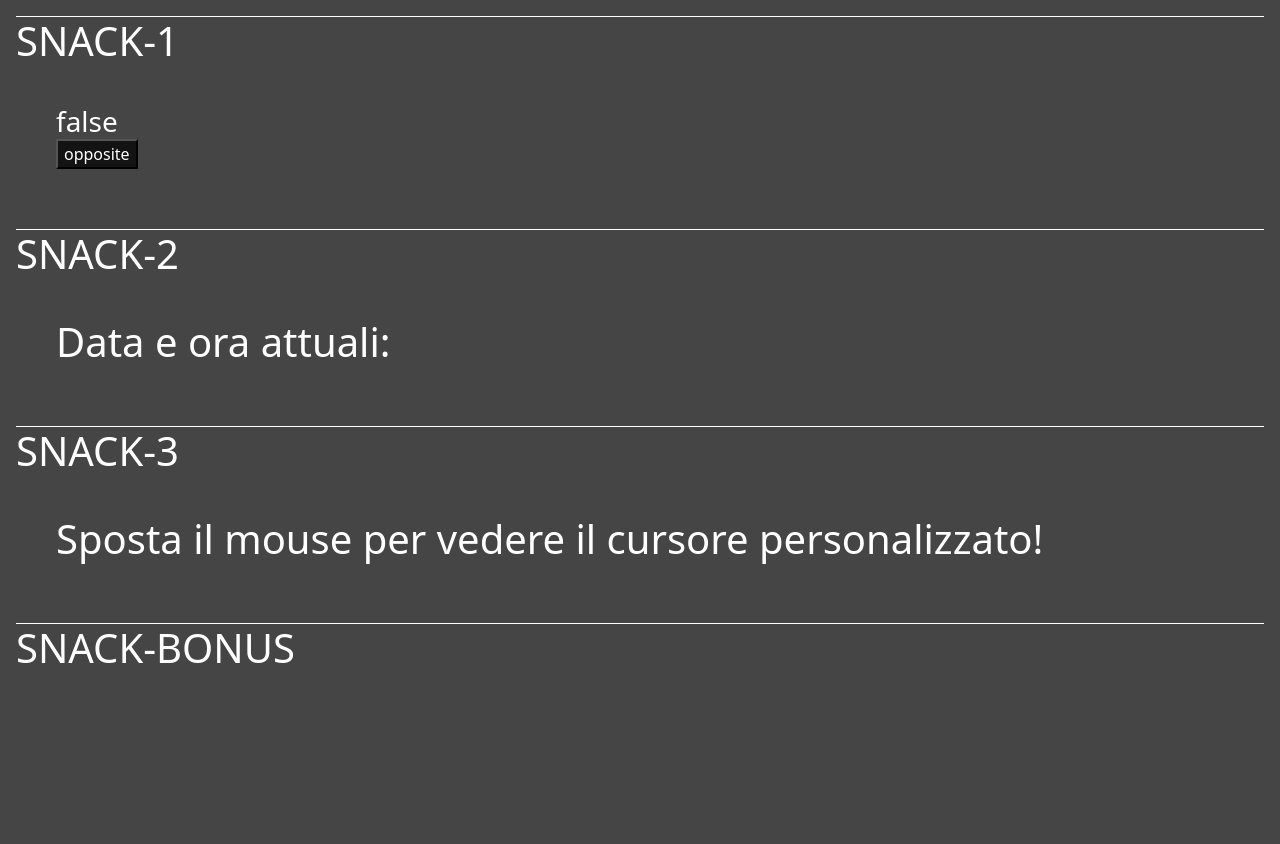
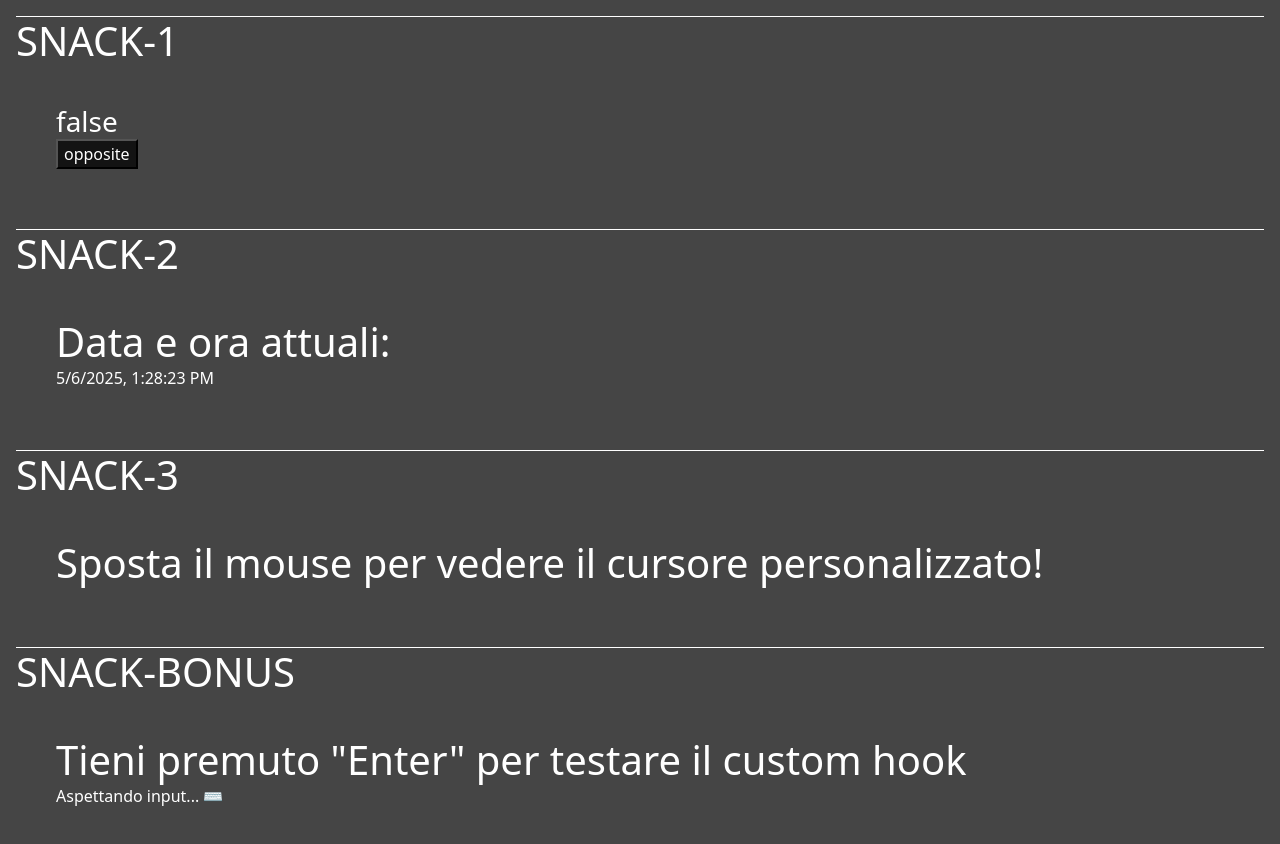
Before and after one commit to CarloDettori/ex-react-snack-customhooks-, a React (Vite) app: page / in a window 1280 px wide. Shown: the top 844 px of the page. Before the commit the page ends 800 px from the top, so only its background shows below. Built offline with nearby package versions, Linux system fonts and the light colour scheme.

Commit message:
snack bonus

```diff
--- a/src/App.jsx
+++ b/src/App.jsx
@@ -3,8 +3,10 @@ import "bootstrap/dist/css/bootstrap.min.css"
 import useSwitch from "./hooks/useSwitch.jsx"
 import useDate from "./hooks/useDate.jsx"
 import useCustomPointer from './hooks/useCustomPointer.jsx'
+import useKeyPress from './hooks/useKeyPress.jsx'
 
 function App() {
+
   //SNACK 1
   const [isOn, toggle] = useSwitch()
 
@@ -15,7 +17,7 @@ function App() {
   const customPointer = useCustomPointer("https://emoji.beeimg.com/🚀/32/microsoft")
 
   //SNACK BONUS
-
+  const isEnterPressed = useKeyPress("Enter")
 
   return (
     <>
@@ -33,7 +35,7 @@ function App() {
         <h1>SNACK-2</h1>
         <div className='snack-content'>
           <h1>Data e ora attuali:</h1>
-          {/* <p>{currentDate.toLocaleString()}</p> */}
+          <p>{currentDate.toLocaleString()}</p>
         </div>
       </div>
 
@@ -51,7 +53,8 @@ function App() {
       <div className='snack'>
         <h1>SNACK-BONUS</h1>
         <div className='snack-content'>
-
+          <h1>Tieni premuto "Enter" per testare il custom hook</h1>
+          <p>{isEnterPressed ? "Enter premuto! ✅" : "Aspettando input... ⌨️"}</p>
         </div>
       </div>
     </>
--- /dev/null
+++ b/src/hooks/useKeyPress.jsx
@@ -0,0 +1,32 @@
+import { useState, useEffect } from "react";
+
+export default function useKeyPress(key) {
+
+    const [pressed, setPressed] = useState();
+
+    useEffect(() => {
+        const pressing = (event) => {
+            if (event.key === key) {
+                setPressed(true);
+            }
+        };
+
+        const unpressing = (event) => {
+            if (event.key === key) {
+                setPressed(false);
+            }
+        };
+
+        window.addEventListener("keydown", pressing)
+        window.addEventListener("keyup", unpressing)
+
+        return (() => {
+            window.removeEventListener("keydown", pressing),
+                window.removeEventListener("keyup", unpressing)
+        }
+
+        )
+    }, [])
+
+    return pressed
+}
```
